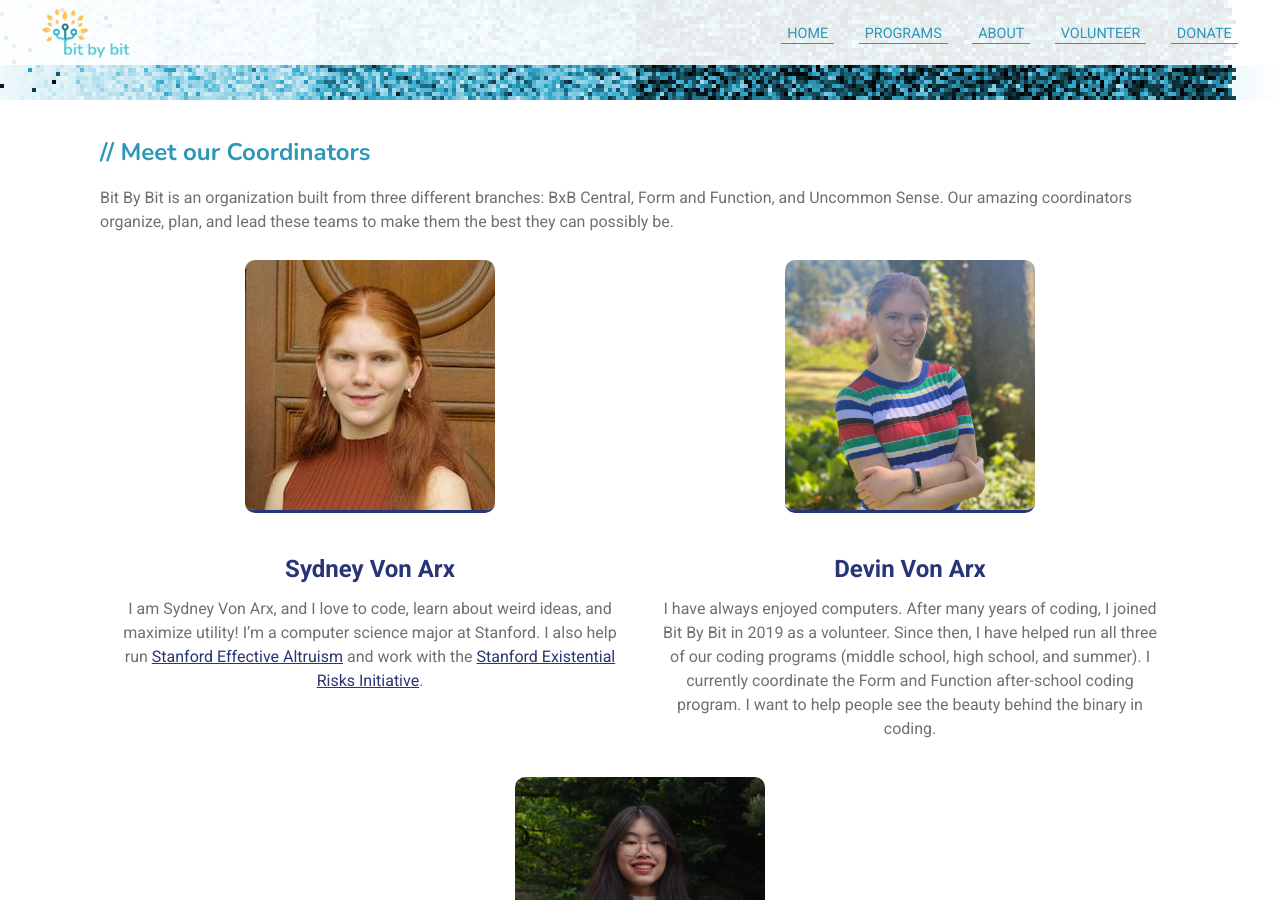
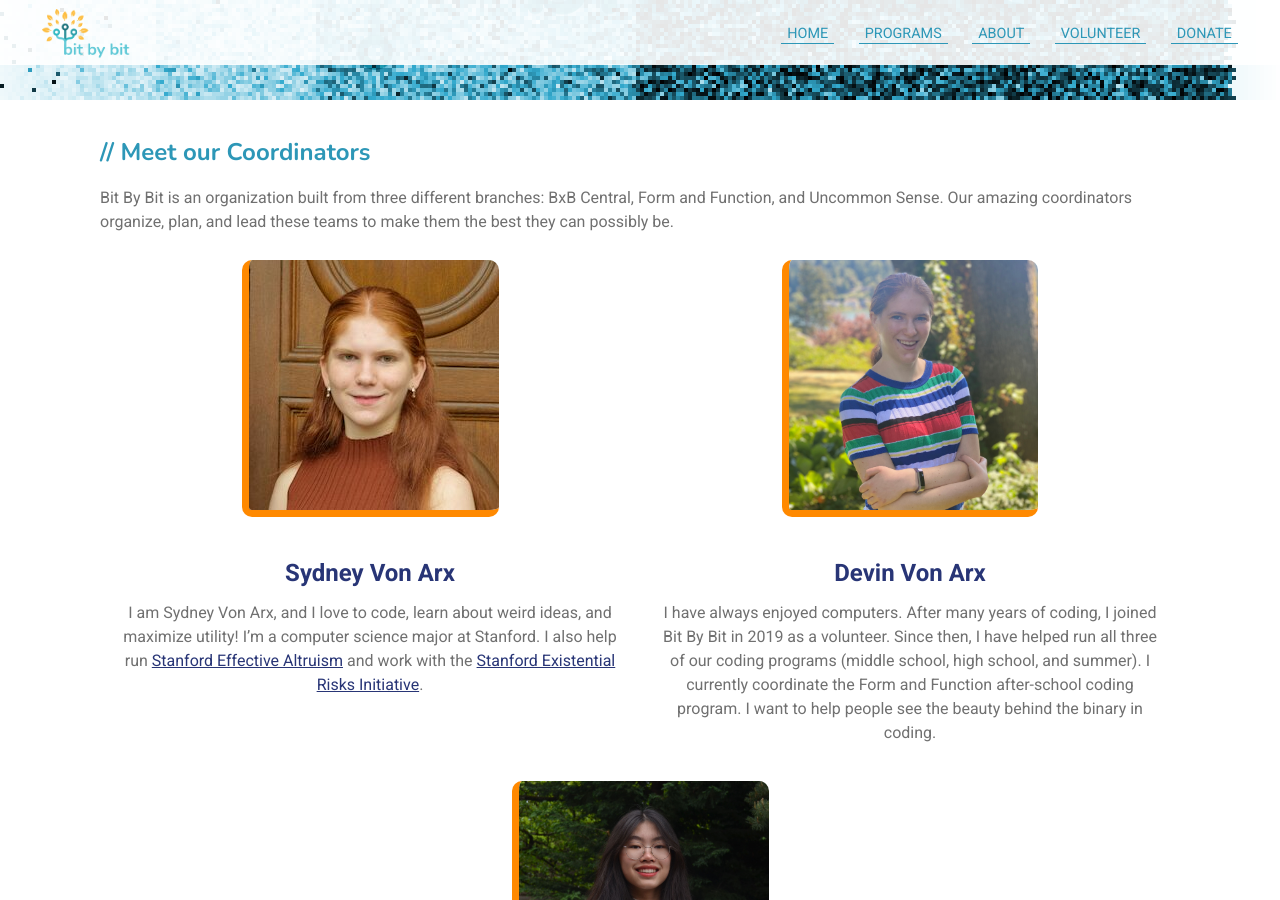
Before and after one commit to bit-by-bit-coding/bxb-website, a Jekyll site: the page built from about.html, in a window 1280 px wide and 900 px high, scrolled down 265 px. Built offline with Jekyll 4.4.1, drawn with Linux system fonts in a browser that asks for light colours; nearby versions of some CDN libraries.

Commit message:
added colored borders to imgs

```diff
--- a/about.html
+++ b/about.html
@@ -15,7 +15,7 @@ style: about.css
     </p>
     <div class="instructors-container">
         <span class="instructors-item">
-            <img src="imgs/SydneySquare.jpg"><br>
+            <img id="coordinator" src="imgs/SydneySquare.jpg"><br>
             <strong>Sydney Von Arx</strong>
             <p>
                 I am Sydney Von Arx, and I love to code, learn about weird ideas, and maximize utility! I’m a computer
@@ -27,7 +27,7 @@ style: about.css
             </p>
         </span>
         <span class="instructors-item">
-            <img src="imgs/DevinSquare.jpg"><br>
+            <img id="coordinator" src="imgs/DevinSquare.jpg"><br>
             <strong>Devin Von Arx</strong>
             <p>I have always enjoyed computers. After many years of coding, I joined Bit By Bit in 2019 as a volunteer.
                 Since then, I have helped run all three of our coding programs (middle school, high school, and summer).
@@ -36,7 +36,7 @@ style: about.css
             </p>
         </span>
         <span class="instructors-item">
-            <img src="imgs/luciaSquare.jpg"><br>
+            <img id="coordinator" src="imgs/luciaSquare.jpg"><br>
             <strong>Lucia Zhang</strong>
             <p>Hi! Compared to many people I know, I started coding pretty late due to an irrational fear of coding, but
                 it has become one of my most intriguing hobbies.
--- a/styles/about.scss
+++ b/styles/about.scss
@@ -28,7 +28,11 @@
 .instructors-item img {
   height: 250px;
   border-radius: 10px;
-  border-bottom: 3px solid $dark;
+}
+
+#coordinator{
+  border-left: 7px solid #FF8900;
+  border-bottom: 7px solid #FF8900;
 }
 
 .instructors-item strong {
```
